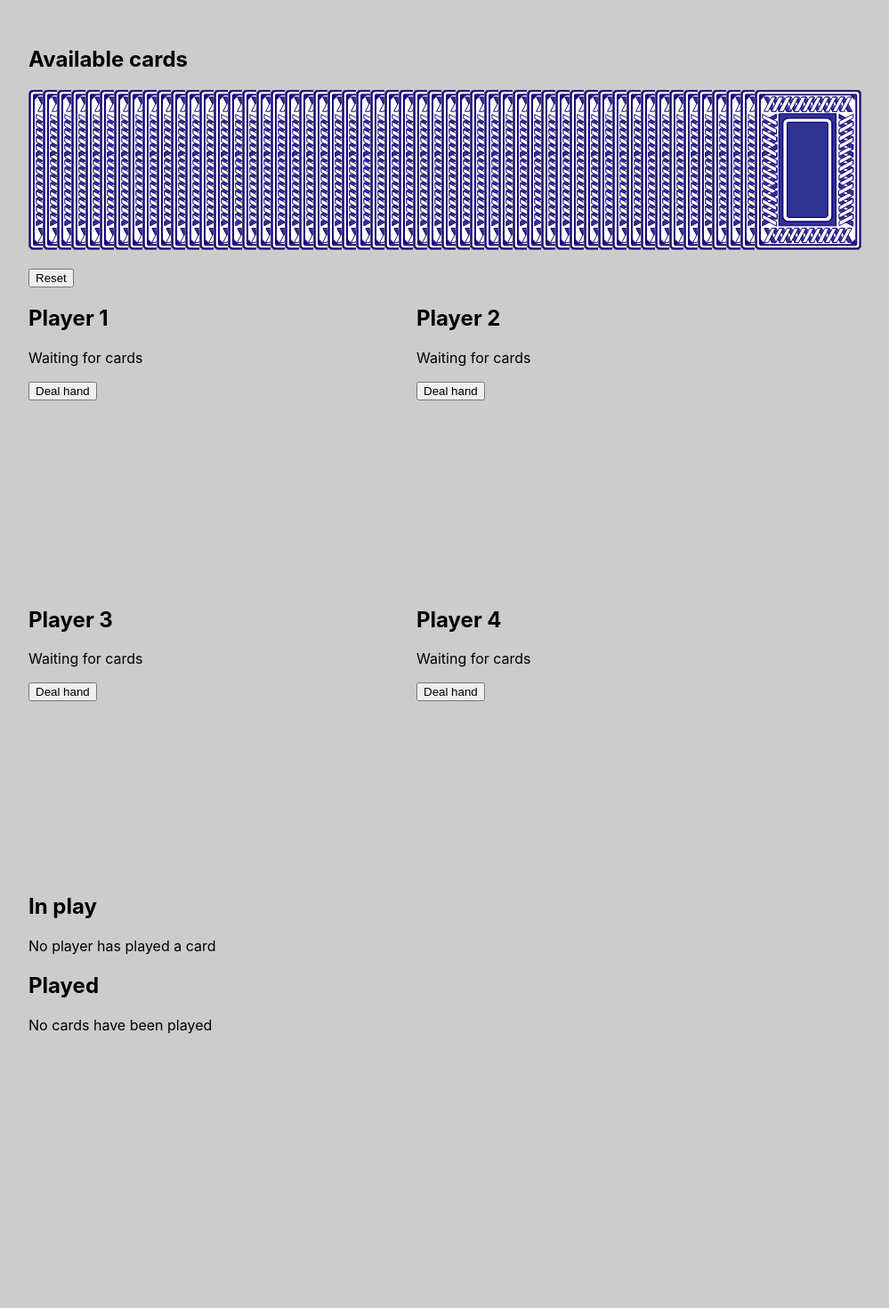
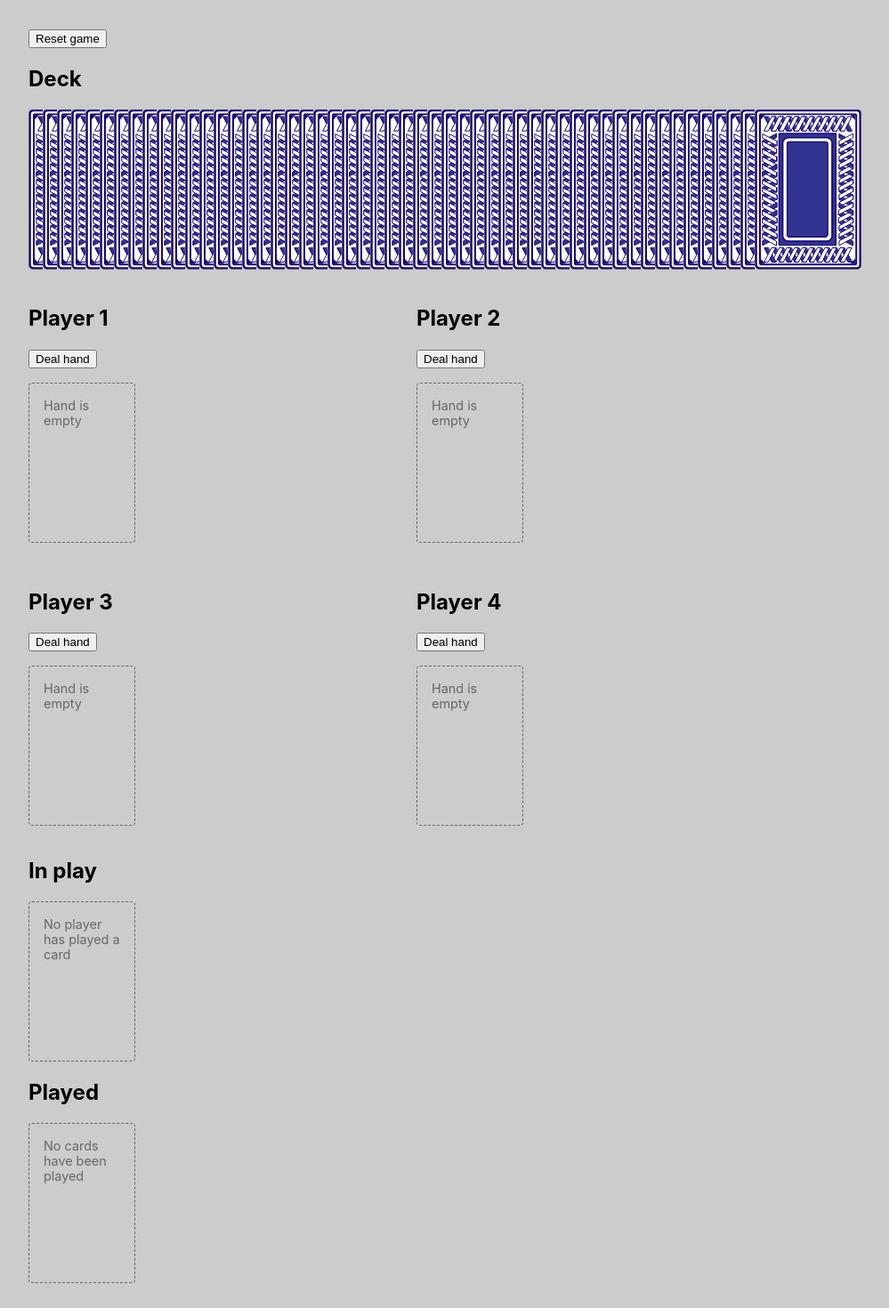
Before and after one commit to davidpounds/cards, a React (Create React App) app: page / in a window 1280 px wide. Shown: the top 1470 px of the page at 89% size, without its empty margins (0-999 px from the left). Before the commit the page ends 1214 px from the top, so only its background shows below. Built offline with nearby package versions, Linux system fonts and the light colour scheme; the HTML template or start-up script is replaced by a standard one.

Commit message:
Adds empty cardlist placeholder with text

```diff
--- a/src/App.css
+++ b/src/App.css
@@ -1,4 +1,6 @@
-* {
+*,
+*::before,
+*::after {
   box-sizing: border-box;
 }
 
@@ -13,6 +15,17 @@ body {
   min-height: var(--card-height);
 }
 
+.cardlist:empty::after {
+  content: attr(data-empty-message);
+  display: block;
+  width: var(--card-width);
+  height: var(--card-height);
+  border-radius: 4px;
+  color: #666;
+  border: 1px dashed;
+  padding: 1rem;
+  font-size: 0.9em;
+}
 
 .cardlist.available .card-wrapper,
 .cardlist.played .card-wrapper {
--- a/src/App.js
+++ b/src/App.js
@@ -19,10 +19,10 @@ function App() {
 
   return (
     <main className="app" style={{ '--card-width': CONFIG.CARD_WIDTH, '--card-height': CONFIG.CARD_HEIGHT }}>
+      <div>
+        <button onClick={reset}>Reset game</button>
+      </div>
       <AvailableCards />
-      <div>
-        <button onClick={reset}>Reset</button>
-      </div>
       <Players />
       <InPlay />
       <PlayedCards />
--- a/src/components/AvailableCards.jsx
+++ b/src/components/AvailableCards.jsx
@@ -5,13 +5,10 @@ import Card from './Card';
 const AvailableCards = props => {
   const available = useSelector(getAvailableCards);
   return <>
-    <h2>Available cards</h2>
-    {available?.length > 0 &&
-      <div className="cardlist available">
-        {available.map(card => <Card key={`${card.suit}${card.value}`} />)}
-      </div>
-    }
-    {(available?.length ?? 0) === 0 && <div>No cards are available</div>}
+    <h2>Deck</h2>
+    <div className="cardlist available" data-empty-message="No cards are available">
+      {available.map(card => <Card key={`${card.suit}${card.value}`} />)}
+    </div>
   </>;
 };
 
--- a/src/components/Hand.jsx
+++ b/src/components/Hand.jsx
@@ -29,15 +29,10 @@ const Hand = props => {
 
   return <section className="player">
     <h2>{player}</h2>
-    {hand?.length === 0 && (
-      <>
-        <p>Waiting for cards</p>
-        <button onClick={dealHandHandler}>Deal hand</button>
-      </>
-    )}
+    {hand?.length === 0 && <p><button onClick={dealHandHandler}>Deal hand</button></p>}
     {hand?.length > 0 && canPlay && <p>Ready to play</p>}
     {hand?.length > 0 && !canPlay && <p>Has played</p>}
-    <div className={`cardlist hover-effect hand ${canPlay ? 'canplay' : 'cantplay'}`}>
+    <div className={`cardlist hover-effect hand ${canPlay ? 'canplay' : 'cantplay'}`} data-empty-message="Hand is empty">
       {hand.map(card => (
         <Card
           key={`${card.suit}${card.value}`}
--- a/src/components/InPlay.jsx
+++ b/src/components/InPlay.jsx
@@ -14,19 +14,16 @@ const InPlay = props => {
     }
   };
   return <>
-    <h2>In play</h2>
-    {inPlay?.length > 0 &&
-      <>
-        <div className="cardlist inplay">
-          {inPlay.map(card => <div>
-            <p>{card.player}</p>
-            <Card key={`${card.suit}${card.value}`} suit={card.suit} value={card.value} />
-          </div>)}
-        </div>
-        <button onClick={addCardsToPlayedHandler} disabled={!allPlayersHavePlayed}>Move to played</button>
-      </>
-    }
-    {(inPlay?.length ?? 0) === 0 && <div>No player has played a card</div>}
+    <h2>
+      In play
+      {allPlayersHavePlayed && <button onClick={addCardsToPlayedHandler}>Move to played</button>}
+    </h2>
+    <div className="cardlist inplay" data-empty-message="No player has played a card">
+      {inPlay.map(card => <div>
+        <p>{card.player}</p>
+        <Card key={`${card.suit}${card.value}`} suit={card.suit} value={card.value} />
+      </div>)}
+    </div>
   </>;
 };
 
--- a/src/components/PlayedCards.jsx
+++ b/src/components/PlayedCards.jsx
@@ -6,12 +6,9 @@ const PlayedCards = props => {
   const played = useSelector(getPlayedCards);
   return <>
     <h2>Played</h2>
-    {played?.length > 0 &&
-      <div className="cardlist played">
-        {played.map(card => <Card key={`${card.suit}${card.value}`} />)}
-      </div>
-    }
-    {(played?.length ?? 0) === 0 && <div>No cards have been played</div>}
+    <div className="cardlist played" data-empty-message="No cards have been played">
+      {played.map(card => <Card key={`${card.suit}${card.value}`} />)}
+    </div>
   </>;
 };
 
```
